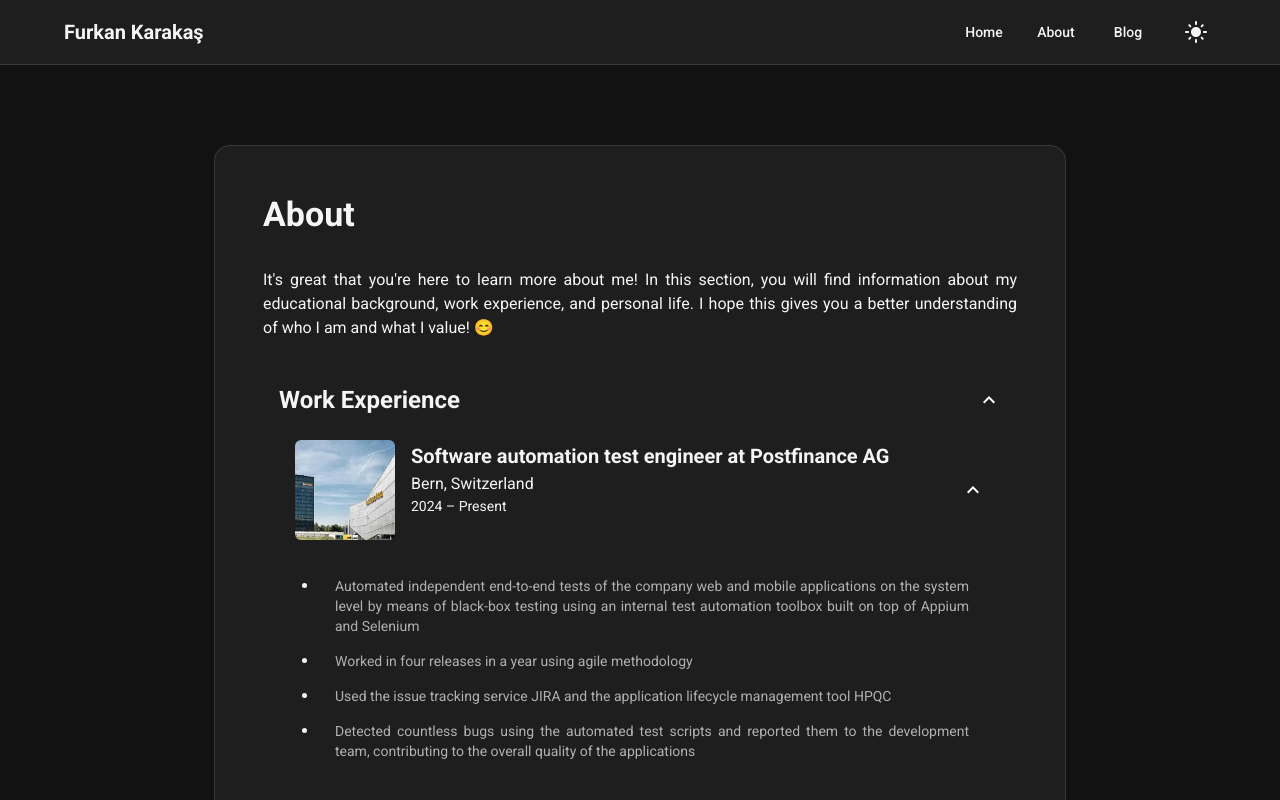
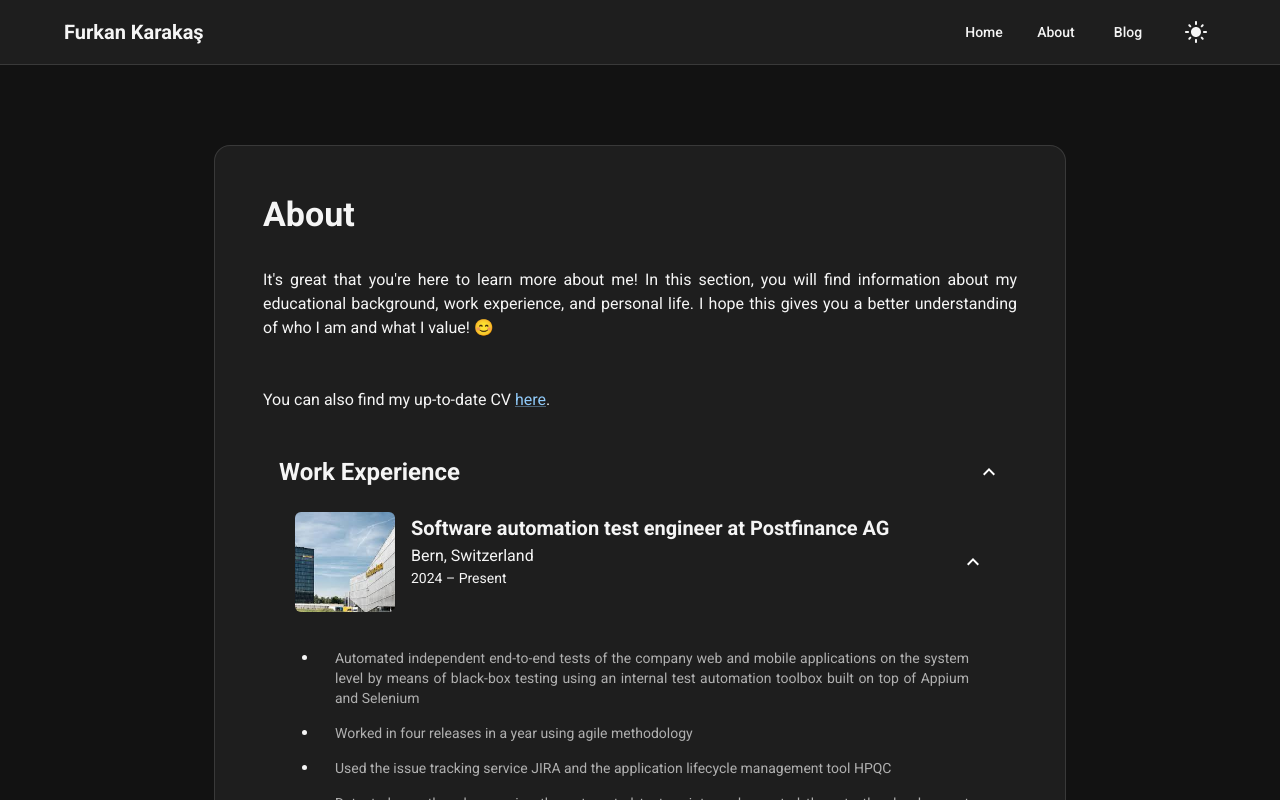
Before and after one commit to FurkanKarakas/furkankarakas.github.io, a Next.js app: page /about in a window 1280 px wide. Shown: the top 800 px of the page. Built offline with nearby package versions, Linux system fonts and the light colour scheme; what @mui/material-nextjs would draw is missing.

Commit message:
Resolved the hydration issue by using client components. Added a link to the up-to-date CV from Github repo.

```diff
--- a/src/app/about/page.tsx
+++ b/src/app/about/page.tsx
@@ -6,6 +6,7 @@ import Typography from "@mui/material/Typography";
 import PastEducationSection from "../../components/about/PastEducationSection";
 import WorkExperienceSection from "../../components/about/WorkExperienceSection";
 import PersonalLifeSection from "../../components/about/PersonalLifeSection";
+import { Link } from "@mui/material";
 
 export const metadata: Metadata = {
   title: "About",
@@ -34,6 +35,17 @@ export default function AboutPage() {
             background, work experience, and personal life. I hope this gives
             you a better understanding of who I am and what I value! 😊
           </Typography>
+          <Typography variant="body1" color="textPrimary" sx={{ mt: 2 }}>
+            You can also find my up-to-date CV{" "}
+            <Link
+              href="https://cdn.jsdelivr.net/gh/FurkanKarakas/furkan-render-cv@master/rendercv_output/Furkan_Karakas_CV.pdf"
+              target="_blank"
+              rel="noopener"
+            >
+              here
+            </Link>
+            .
+          </Typography>
           <WorkExperienceSection />
           <PastEducationSection />
           <PersonalLifeSection />
```
Also changed, not shown: src/app/page.tsx (+3 -67 lines), src/components/HomePagePhotoWithTooltip.tsx (added, +50 -0 lines), src/components/TurkishLetterTooltip.tsx (added, +33 -0 lines).
